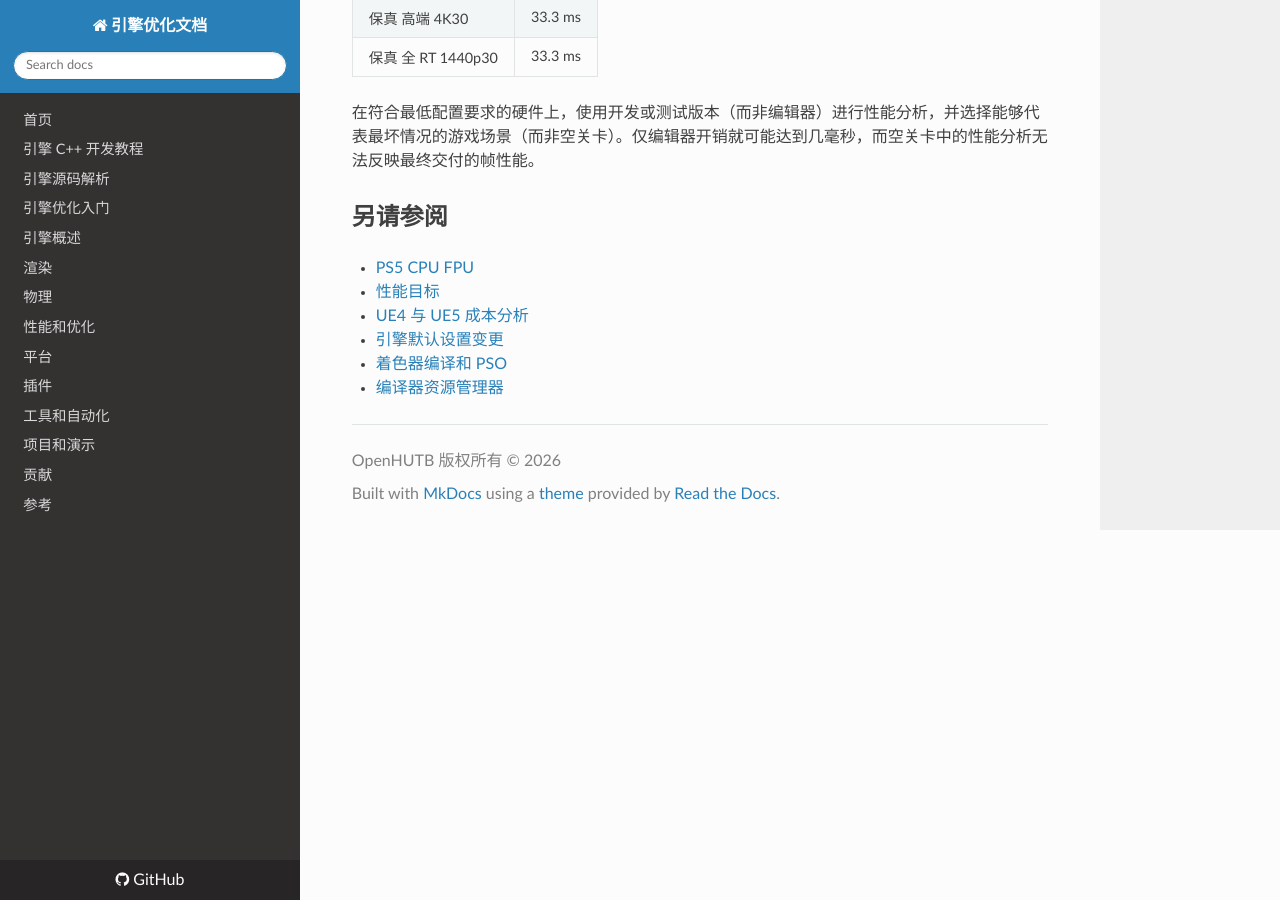
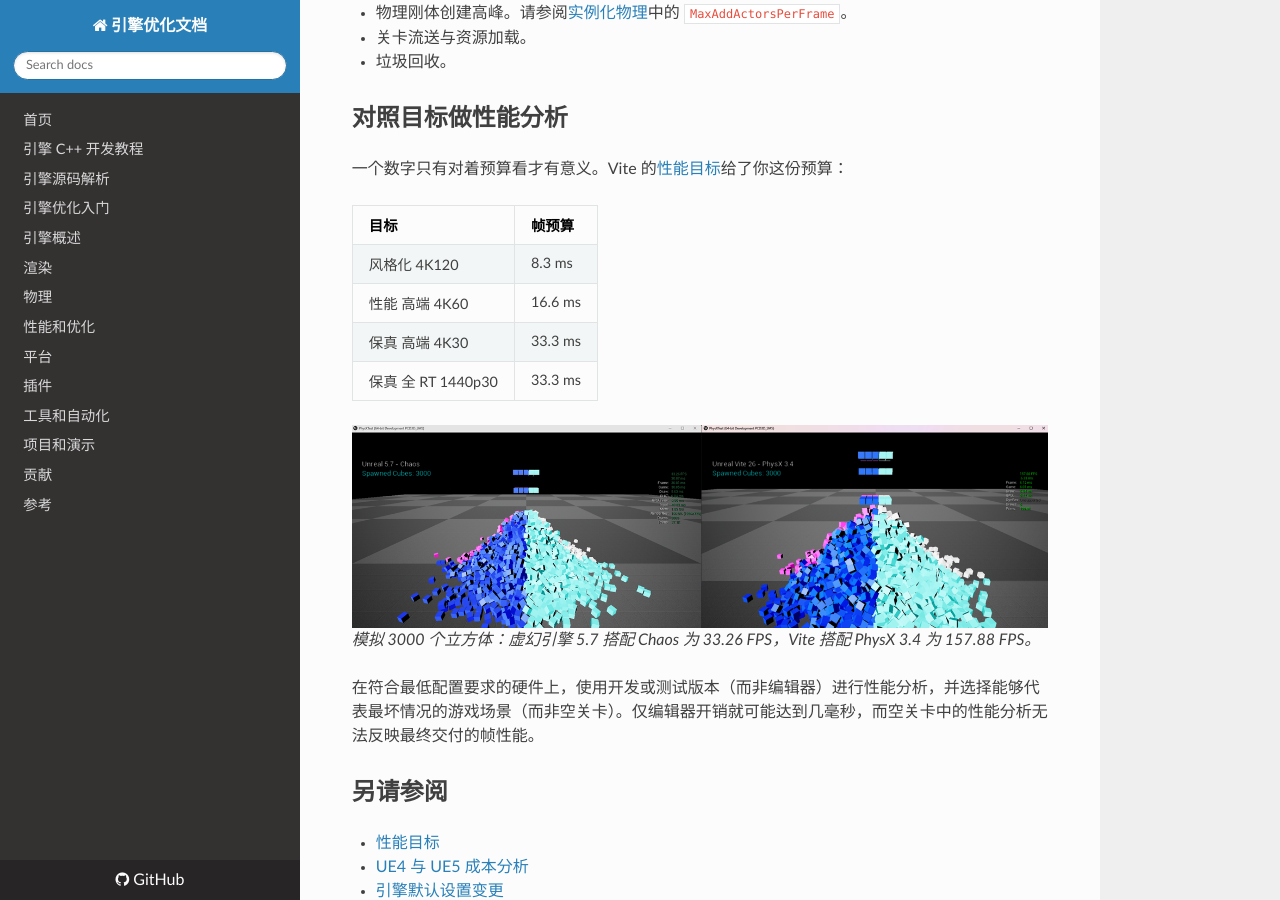
Before and after one commit to OpenHUTB/cpp, an MkDocs documentation site: the page built from docs/optimization/Performance/Profiling.md, in a window 1280 px wide and 900 px high, scrolled down 3896 px. Built offline with MkDocs 1.6.1, drawn with Linux system fonts in a browser that asks for light colours; nearby versions of some CDN libraries; a script that is not in the unit is left out.

Commit message:
docs: 恢复性能分析页中仓库里实际存在的两张截图
- 400CharCMCBench.png（1.2 MB）与 ChaosVsPhysX3000.png（538 KB）都在 docs/img/optimization 下，上一提交误判为 404 删除，现恢复；Chaos 图注补全为 3000 立方体、33.26 vs 157.88 FPS
- 另请参阅里的 PS5 CPU FPU、编译器资源管理器在本仓库尚无对应页面，去掉这两个条目，避免死链

```diff
--- a/docs/optimization/Performance/Profiling.md
+++ b/docs/optimization/Performance/Profiling.md
@@ -57,6 +57,8 @@ stat slate       // UI 成本
 **Actor 的 Tick 数量。** 每个开启 Tick 的 Actor 都要花成本，哪怕它的 Tick 什么都不做。`stat engine` 会报告 Tick 数量。不需要的 Actor 就关掉 Tick；确实要跑的逻辑，用 Tick 间隔，而不是在 `Tick` 里提前 return。
 
 **角色移动：** 角色移动组件（Character Movement Component, CMC）开销很大，并且会随着角色数量的增加而急剧增加。[400 角色 CMC 基准测试](../ProjectsAndDemos/400-Characters-CMC-Bench.md)演示程序正是为了精确地衡量这一点而存在的。如果你有很多角色，这很可能就是你的主要开销。
+
+![](../../img/optimization/400CharCMCBench.png)
 
 **物理引擎。** 另请参阅[PhysX](../Physics/PhysX.md)。看物理耗时占游戏线程时间的比例。大量模拟刚体应当迁到[实例化物理子系统](../Physics/Instanced-Physics.md)。
 
@@ -135,14 +137,15 @@ Vite 项目里常见的卡顿来源：
 | 保真 高端 4K30 | 33.3&nbsp;ms |
 | 保真 全 RT 1440p30 | 33.3&nbsp;ms |
 
+![](../../img/optimization/ChaosVsPhysX3000.png)
+*模拟 3000 个立方体：虚幻引擎 5.7 搭配 Chaos 为 33.26 FPS，Vite 搭配 PhysX 3.4 为 157.88 FPS。*
+
 在符合最低配置要求的硬件上，使用开发或测试版本（而非编辑器）进行性能分析，并选择能够代表最坏情况的游戏场景（而非空关卡）。仅编辑器开销就可能达到几毫秒，而空关卡中的性能分析无法反映最终交付的帧性能。
 
 
 ## 另请参阅
 
-- [PS5 CPU FPU](PS5-CPU-FPU.md)
 - [性能目标](../EngineOverview/Performance-Targets.md)
 - [UE4 与 UE5 成本分析](../EngineOverview/UE4-Versus-UE5-Cost-Analysis.md)
 - [引擎默认设置变更](./Engine-Defaults.md)
 - [着色器编译和 PSO](./Shader-Compilation-And-PSO.md)
-- [编译器资源管理器](Compiler-Explorer.md)
```
